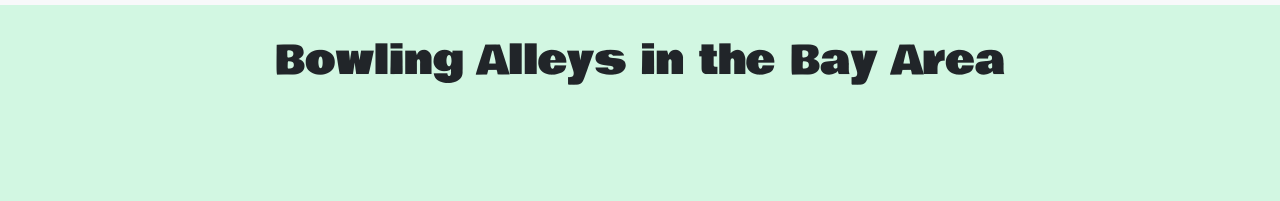
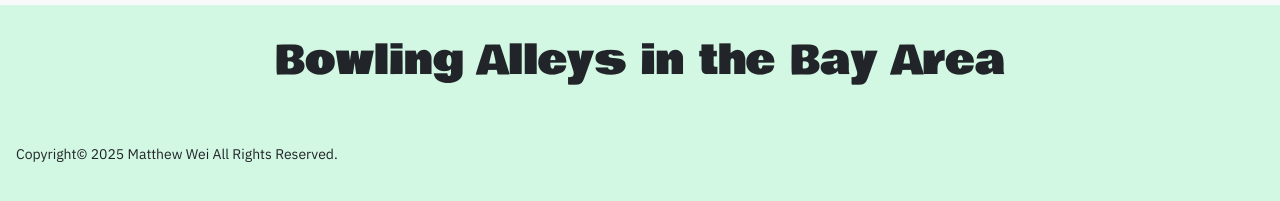
Before and after one commit to matthewwei35/Bowling-in-the-Bay-Area, a plain HTML site: page index.html in a window 1280 px wide. Shown: the part 45-246 px from the top of the page. Drawn offline with nearby package versions, Linux system fonts and the light colour scheme; no server answers.

Commit message:
Added copyright and styling

```diff
--- a/index.html
+++ b/index.html
@@ -47,6 +47,10 @@
       <div class="row" id="alley-container"></div>
     </div>
 
+    <footer>
+      <small>Copyright&copy; <script>document.write(new Date().getFullYear())</script> Matthew Wei All Rights Reserved.</small>
+    </footer>
+
     <script
       defer
       src="https://cdn.jsdelivr.net/npm/bootstrap@5.3.0-alpha3/dist/js/bootstrap.min.js"
--- a/style.css
+++ b/style.css
@@ -119,3 +119,7 @@ a {
 .btn-primary:hover {
   background-color: #4B87A5;
 }
+
+footer {
+  padding: 1em;
+}
```
